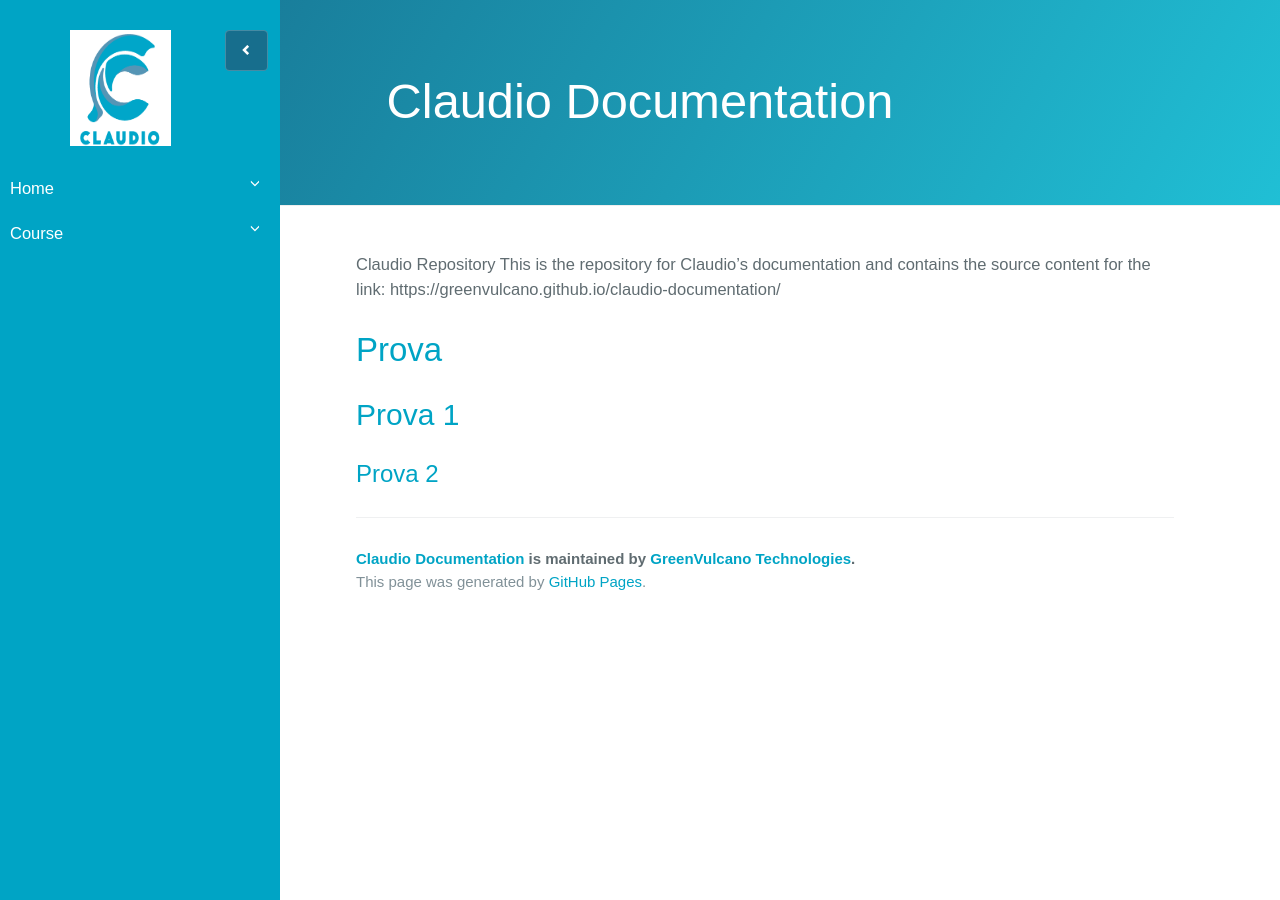
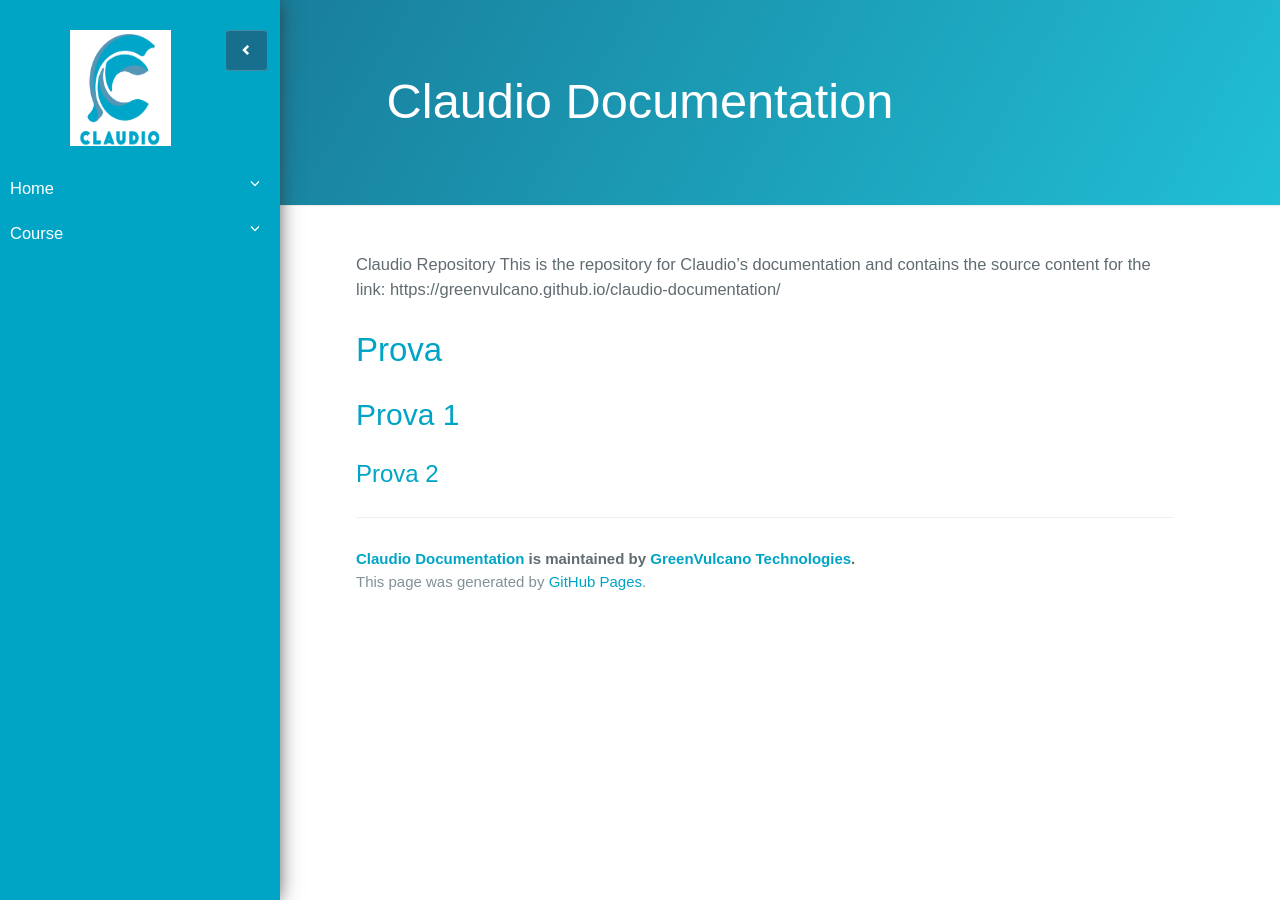
Before and after one commit to dianamw/Claudio-Beta, a Jekyll site: the page built from README.md, in a window 1280 px wide. Built offline with Jekyll 4.4.1, drawn with Linux system fonts in a browser that asks for light colours; our own code applies the rules of GitHub Pages for plain Markdown files; the repository's description, which GitHub fills in, is left out.

Commit message:
Update style.scss

```diff
--- a/assets/css/style.scss
+++ b/assets/css/style.scss
@@ -53,6 +53,7 @@ a, a:hover, a:focus {
     width: 280px;
     top: 0;
     left: 0;
+    box-shadow: -3px 0 20px 0 #333;
     background-color: #00a4c5;
     overflow-x: hidden;
     padding-top: 30px;
```
